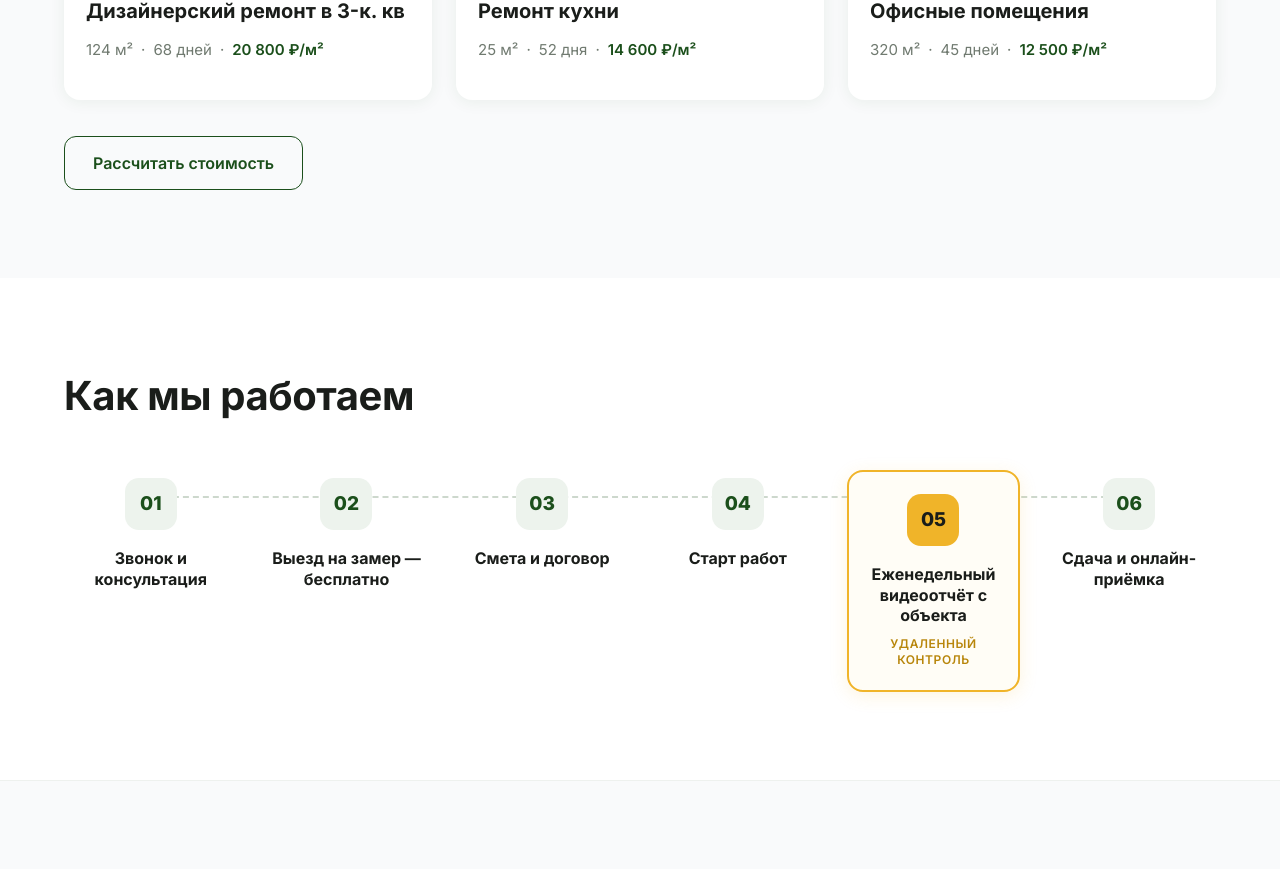
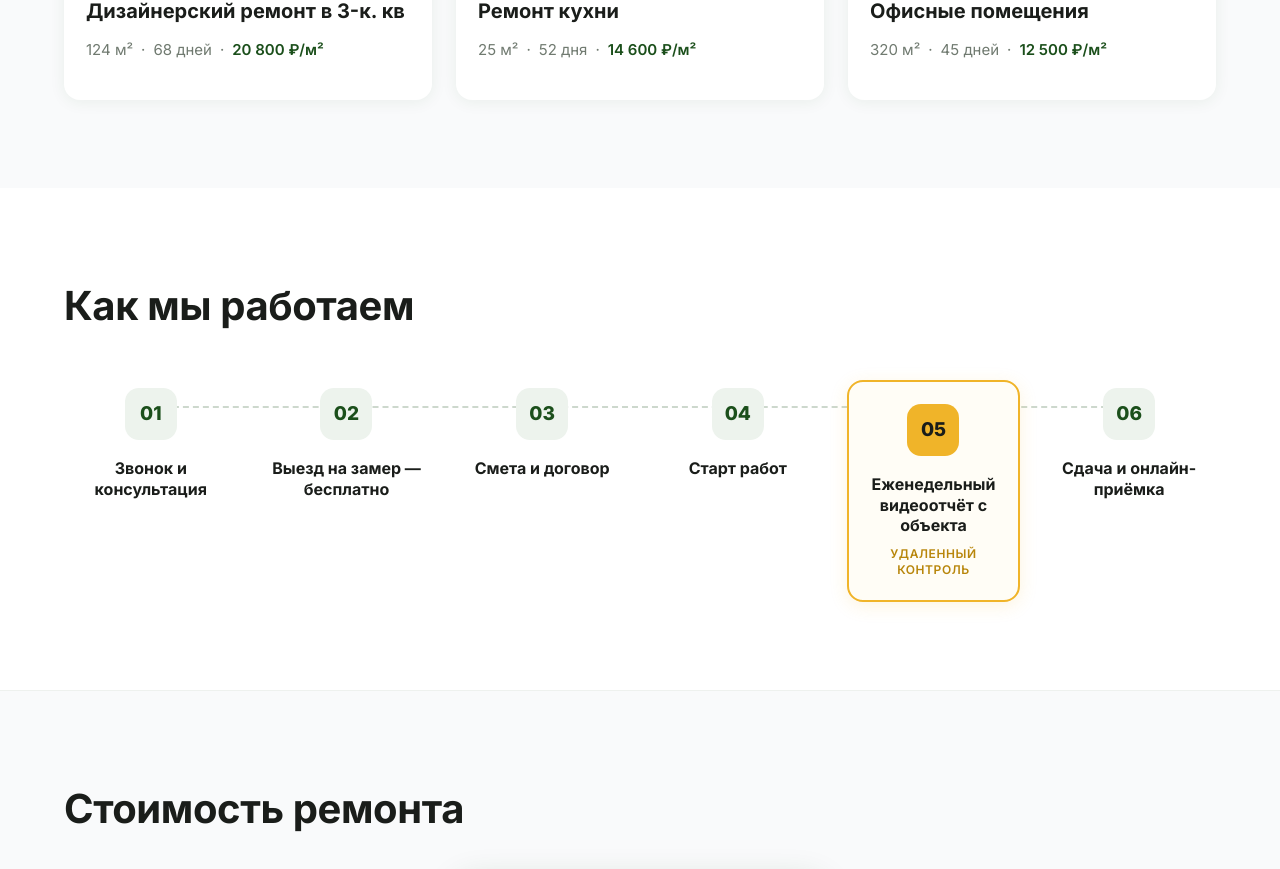
Before and after one commit to sudobins-png/tiyaksa-web, a Next.js app: page / in a window 1280 px wide. Shown: the part 1633-2502 px from the top of the page. Built offline with nearby package versions, Linux system fonts and the light colour scheme.

Commit message:
portfolio: remove Рассчитать стоимость button

```diff
--- a/components/sections/Portfolio.tsx
+++ b/components/sections/Portfolio.tsx
@@ -274,14 +274,6 @@ export function Portfolio() {
           ))}
         </div>
 
-        <div className="mt-9">
-          <a
-            href="#cta"
-            className="inline-block border-[1.5px] border-forest text-forest hover:bg-forest hover:text-white font-semibold text-base px-7 py-[14px] rounded-xl transition-all duration-200"
-          >
-            Рассчитать стоимость
-          </a>
-        </div>
       </div>
 
       {lightbox && (
```
